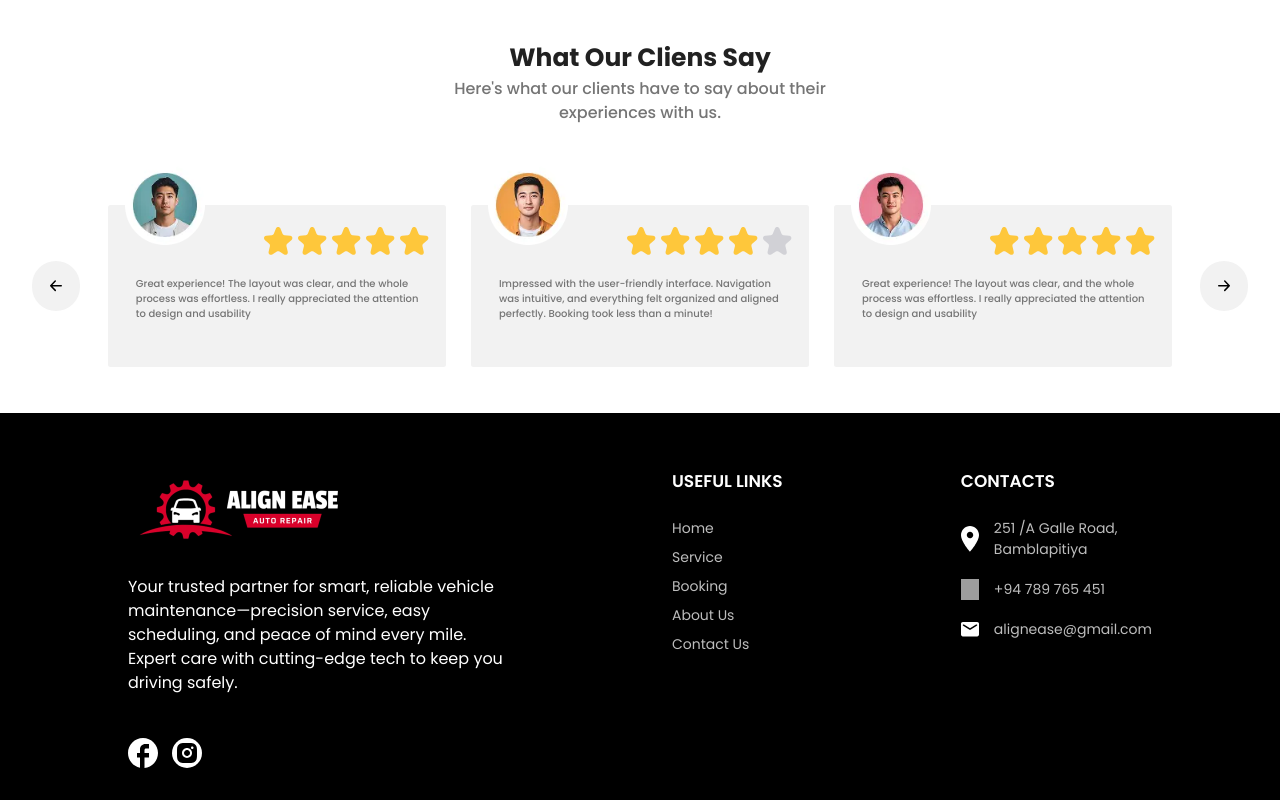
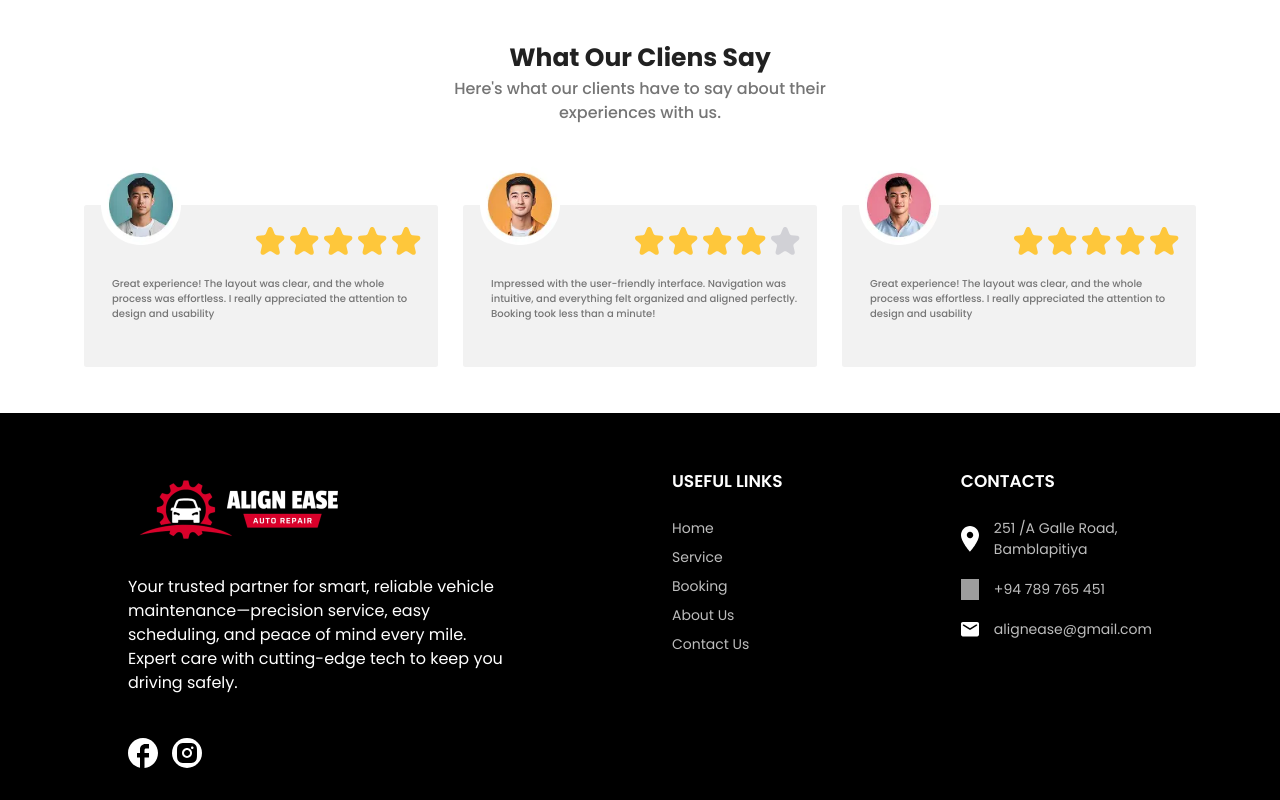
Before and after one commit to Miyuru-Shalitha/intern-task-ui, a React (Vite) app: page / in a window 1280 px wide. Shown: the part 2887-3687 px from the top of the page. Built offline with nearby package versions, Linux system fonts and the light colour scheme; grey boxes are pictures that could not be loaded.

Commit message:
Add horizontal padding for the description in header section.

```diff
--- a/src/components/home_page/HeaderSection.tsx
+++ b/src/components/home_page/HeaderSection.tsx
@@ -49,6 +49,7 @@ export default function HeaderSection() {
           <Stack
             gap={20 / 8}
             mb={40 / 8}
+            px={windowContext!.windowProps.width > Breakpoint.Tablet ? 0 : 16 / 8}
           >
             <Typography
               fontSize={windowContext!.windowProps.width > Breakpoint.Tablet ? 50 : 40}
--- a/src/components/home_page/WhatOurClientsSaySection.tsx
+++ b/src/components/home_page/WhatOurClientsSaySection.tsx
@@ -49,7 +49,7 @@ export default function WhatOurClientsSaySection() {
           alignItems="center"
           mt={80 / 8}
         >
-          <Box
+          {/* <Box
             width={50}
             height={50}
             display="flex"
@@ -67,7 +67,7 @@ export default function WhatOurClientsSaySection() {
               }}
               src={BackwardArrowIcon}
             />
-          </Box>
+          </Box> */}
 
           <Stack
             maxWidth={1440}
@@ -97,7 +97,7 @@ export default function WhatOurClientsSaySection() {
             }
           </Stack>
 
-          <Box
+          {/* <Box
             width={50}
             height={50}
             display="flex"
@@ -115,7 +115,7 @@ export default function WhatOurClientsSaySection() {
               }}
               src={ForwardArrowIcon}
             />
-          </Box>
+          </Box> */}
         </Stack>
       </Stack>
     </Stack>
```
